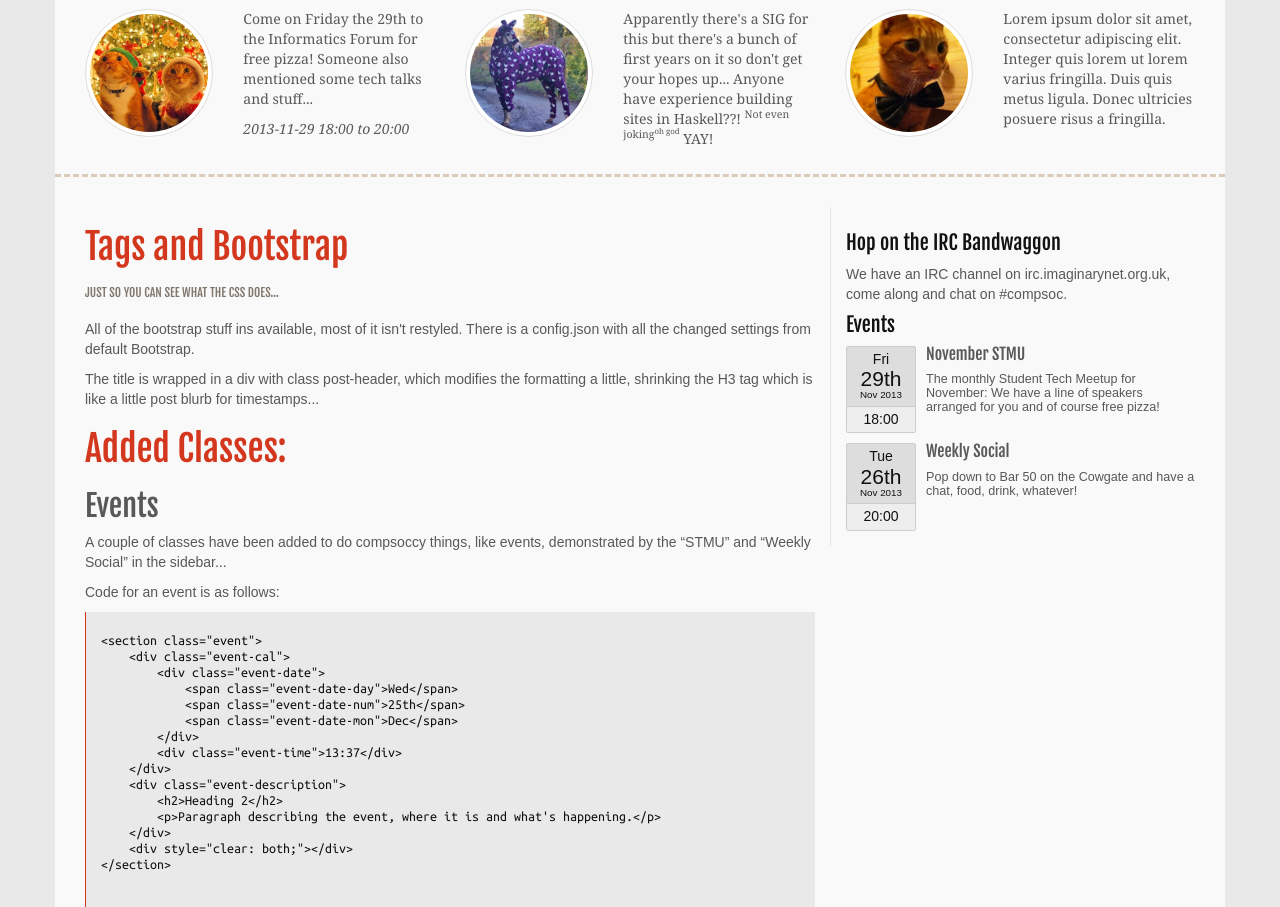
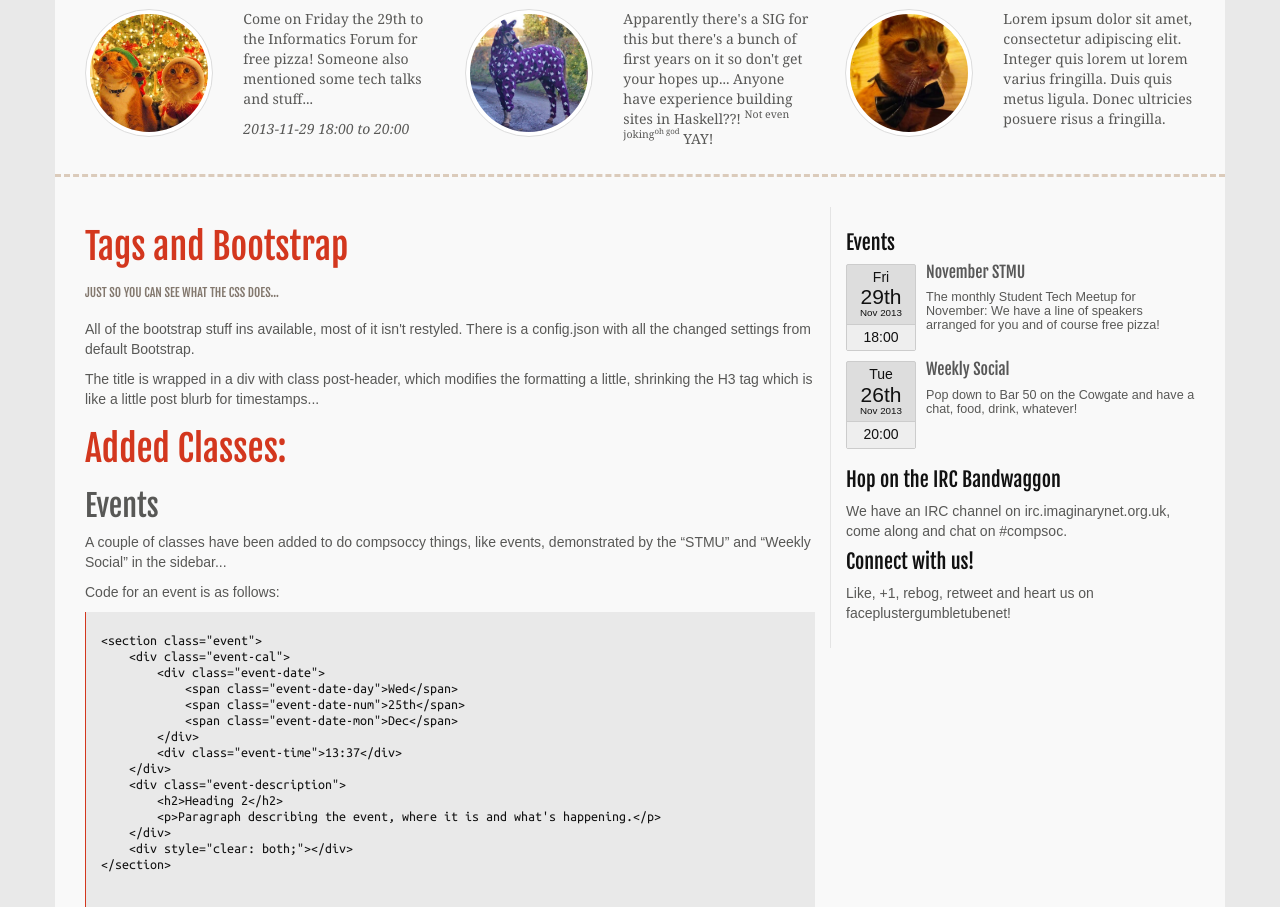
Before and after one commit to compsoc-edinburgh/website-design, a PHP site: page / in a window 1280 px wide. Shown: the part 209-1116 px from the top of the page. Run offline with PHP 8.4, Linux system fonts and the light colour scheme; some libraries are stand-ins or nearby versions; some web fonts are replaced.

Commit message:
Can't even remember what I changed...

```diff
--- a/css/override.css
+++ b/css/override.css
@@ -22,7 +22,9 @@
 /* Let's get this party started */
 ::-webkit-scrollbar {
     width: 8px;
+    max-width: 8px;
     height: 8px;
+    max-width: 8px;
 }
 ::-webkit-scrollbar-track {
     -webkit-box-shadow: inset 0 0 6px rgba(0,0,0,0.3);
--- a/index.html
+++ b/index.html
@@ -31,8 +31,11 @@
 
     <header class="header">
       <div class="container">
+	<!--[if IE]>
         <img class="header-img" src="img/compsoc.png" alt="Compsoc Edinburgh" >
-	<!--img class="header-img" src="img/compsoc.svg" alt="CompSoc Edinburgh" -->
+	<![if !IE]-->
+	<img class="header-img" src="img/compsoc.svg" alt="CompSoc Edinburgh" >
+	<!-- <![endif]-->
 	<div class="pull-right">
 	  <div class="userpanel">
 	    <a href="#"><img class="user-avatar" src="http://www.gravatar.com/avatar/8655d2dc3ae533044241f069c0670dcd.jpg?s=220&d=retro"></a>
@@ -331,8 +334,6 @@ moeb f x = go where go = f ($ go) x
 	  <!--  SIDEBAR  --   --   --   --   --   --   --   --   --   --   --   --   --   --   --   --   --   --   --   --   -->
 
 	  <aside class="col-sm-4 sidebar">
-	    <h1>Hop on the IRC Bandwaggon</h1>
-	    <p>We have an IRC channel on irc.imaginarynet.org.uk, come along and chat on #compsoc.</p>
 
 	    <h1>Events</h1>
 
@@ -357,7 +358,14 @@ moeb f x = go where go = f ($ go) x
 		<h2>Weekly Social</h2>
                 <p>Pop down to Bar 50 on the Cowgate and have a chat, food, drink, whatever!</p>
 	      </div>
+	       <div style="clear: both;"></div>
             </section>
+
+	    <h1>Hop on the IRC Bandwaggon</h1>
+            <p>We have an IRC channel on irc.imaginarynet.org.uk, come along and chat on #compsoc.</p>
+
+            <h1>Connect with us!</h1>
+	    <p>Like, +1, rebog, retweet and heart us on faceplustergumbletubenet!</p>
 
 	  </aside>
 	</div>
```
